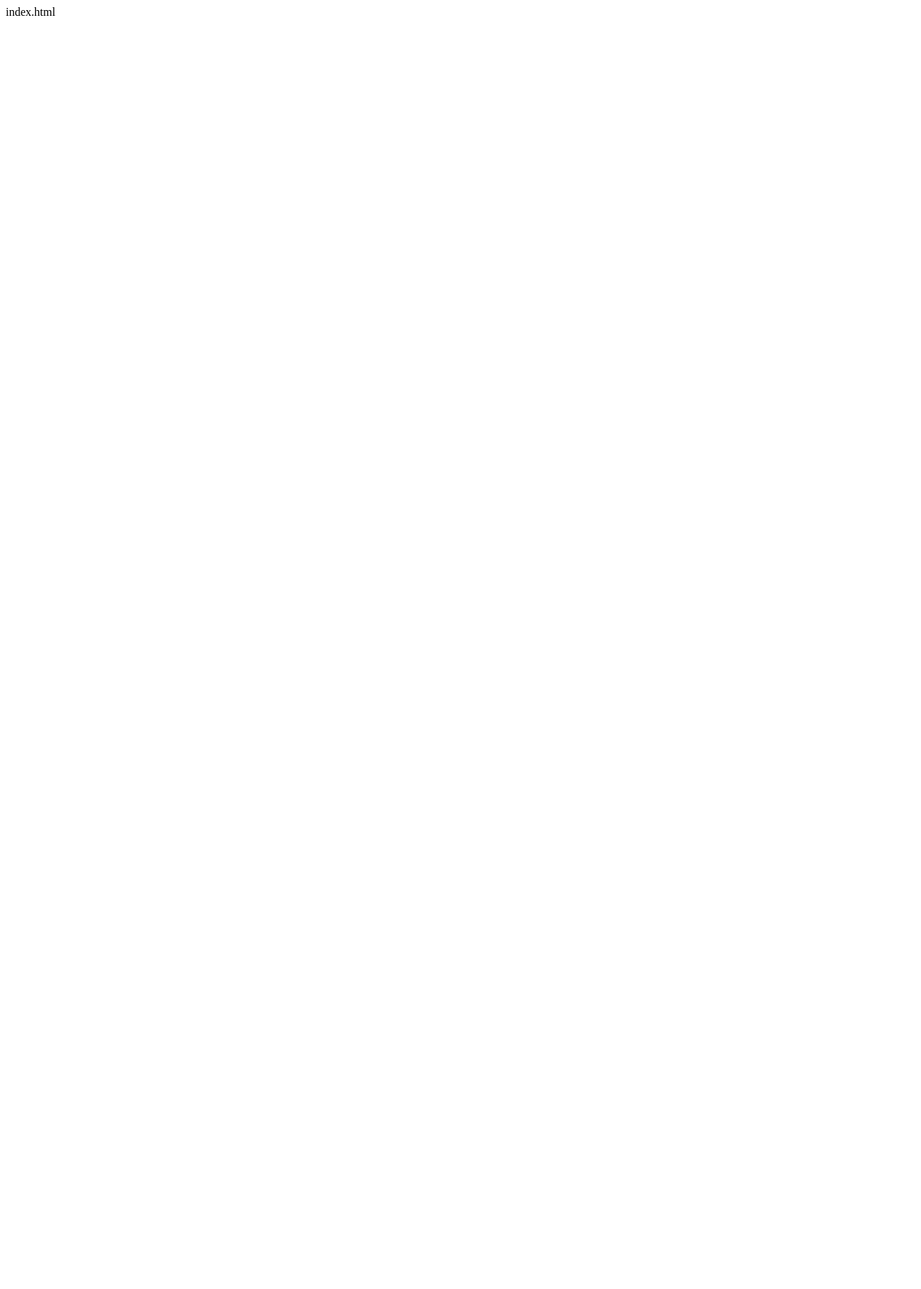
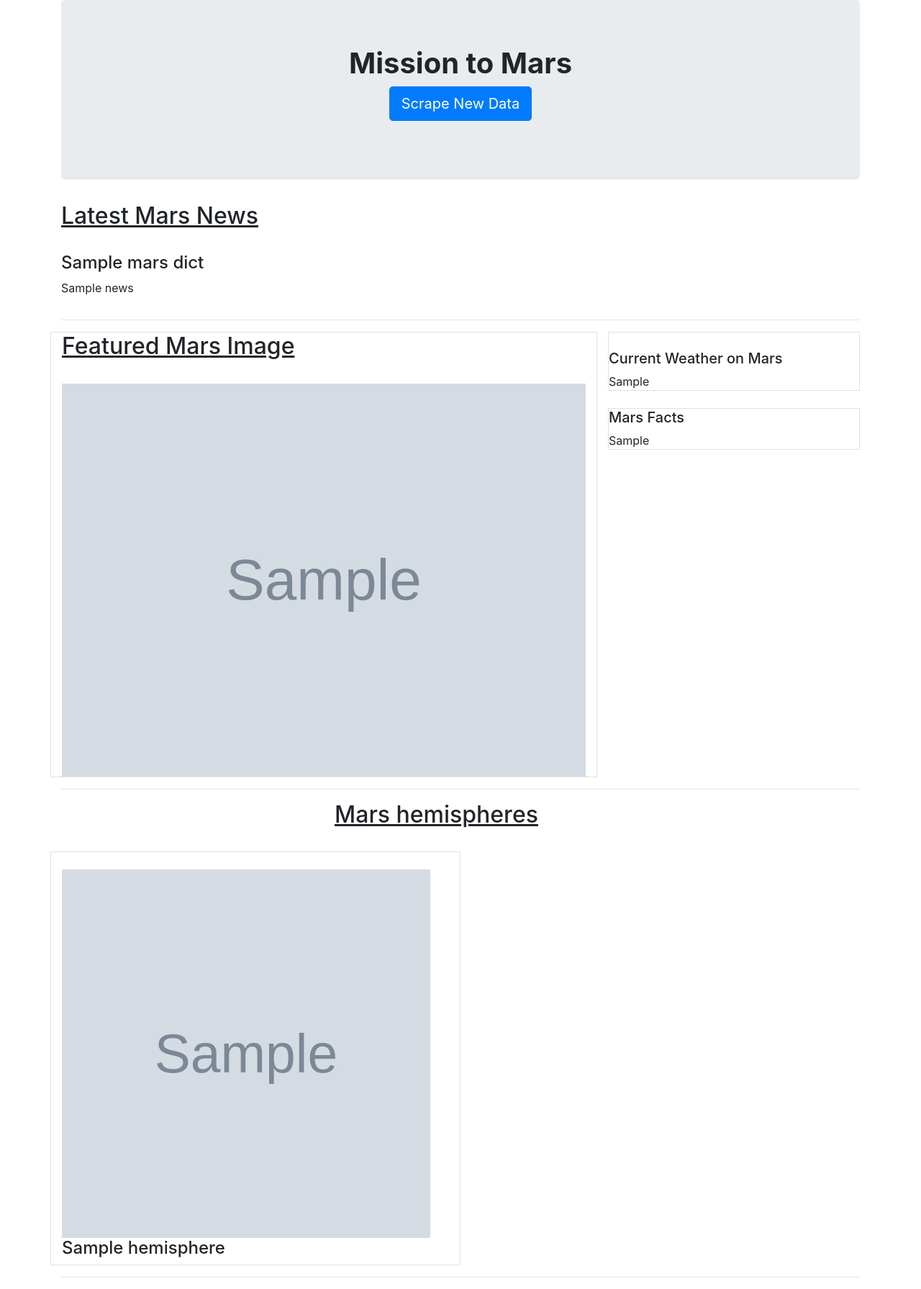
Before and after one commit to timsamson/web-scraping-challenge, a Flask app: page / in a window 1280 px wide. Before the commit the page is almost empty. Shown: the whole page at 72% size. Before the commit the page ends 22 px from the top, so only its background shows below. Run offline with Flask 2, Linux system fonts and the light colour scheme; grey boxes marked "Sample" are stand-in pictures; a database or web service that is not in the repository returns one stand-in record (values such as "Sample title"); some libraries are stand-ins or nearby versions.

Commit message:
fix to hemispher urls

```diff
--- a/Missions_to_Mars/templates/index.html
+++ b/Missions_to_Mars/templates/index.html
@@ -1 +1,81 @@
-index.html
+<!DOCTYPE html>
+<html lang="en">
+
+<head>
+  <meta charset="UTF-8">
+  <meta name="viewport" content="width=device-width, initial-scale=1.0">
+  <meta http-equiv="X-UA-Compatible" content="ie=edge">
+  <title>Mission to Mars</title>
+  <link rel="stylesheet" href="https://stackpath.bootstrapcdn.com/bootstrap/4.3.1/css/bootstrap.min.css" integrity="sha384-ggOyR0iXCbMQv3Xipma34MD+dH/1fQ784/j6cY/iJTQUOhcWr7x9JvoRxT2MZw1T" crossorigin="anonymous">
+  <script src="https://ajax.googleapis.com/ajax/libs/jquery/3.4.1/jquery.min.js"></script>
+  <script src="https://cdnjs.cloudflare.com/ajax/libs/popper.js/1.14.7/umd/popper.min.js"></script>
+  <script src="https://maxcdn.bootstrapcdn.com/bootstrap/4.3.1/js/bootstrap.min.js"></script>
+
+</head>
+
+<body>
+  <div class="container">
+
+    <div class="jumbotron text-center border-bottom">
+      <h1 class="font-weight-bold">Mission to Mars</h1>
+      <p><a class="btn btn-primary btn-lg" href="../scrape" role="button">Scrape New Data</a></p>
+    </div>
+
+    <div class="row">
+      <div class="col-md-12">
+        <h2><u>Latest Mars News</u></h2>
+      </div>
+    </div>
+  </br>
+    <div class="row">
+      <div class="col-md-12">
+        <h4>{{mars.news_title}}</h4>
+        <p>{{mars.news}}</p>
+      </div>
+    </div>
+  <hr>
+    <div class="row">
+      <div class="col-md-8 border">
+        <h2 class=""><u>Featured Mars Image</u></h2>
+        </br>
+        <img width = "100%" src="{{mars.featured_image_url}}" alt="Features Mars Image">
+      </div>
+      <div class="col-md-4">
+        <div class="border">
+          </br>
+          <h5>Current Weather on Mars</h5>
+          {{mars.mars_weather}}
+        </div>
+        </br>
+        <div class="border">
+          <h5>Mars Facts</h5>
+            {{ mars.fact_table | safe }}
+        </div>
+      </div>
+    </div>
+  <hr>
+    <div class="row">
+      <div class="col-md-8 offset-4">
+        <h2 class="align-items-center"><u>Mars hemispheres</u></h2>
+      </div>
+    </div>
+    </br>
+    <div class="row">
+            {% for hemisphere in mars.hemisphere_images %}
+              <div class="col-6 border">
+              </br>
+                    <div>
+                      <img width="512 px" height="512 px" src="{{ hemisphere.img_url | safe }}">
+                    </div>
+
+                    <div>
+                      <h4> {{ hemisphere.title | safe }} </h4>
+                    </div>
+
+              </div>
+            {% endfor %}
+    </div>
+
+  <hr>
+
+</body>
```
Also changed, not shown: Missions_to_Mars/scrape_mars.py (+7 -4 lines), 1 other file.
